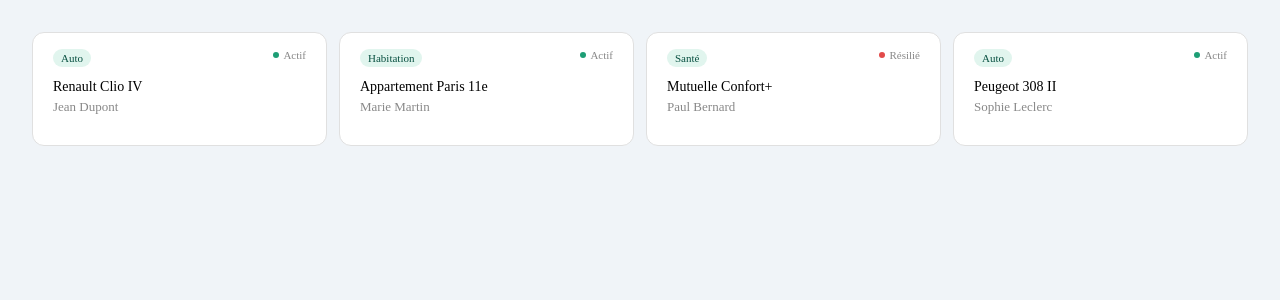
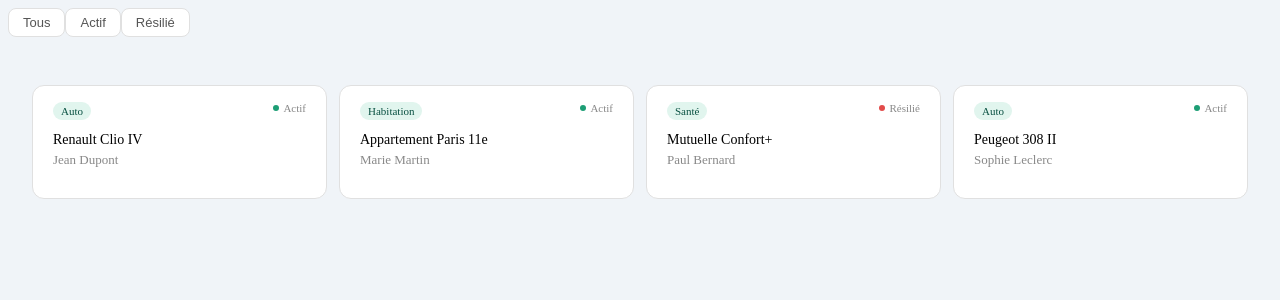
Before and after one commit to FaresCherif/vue_assurance, a Vue app: page / in a window 1280 px wide. Shown: the top 300 px of the page. Built offline with nearby package versions, Linux system fonts and the light colour scheme.

Commit message:
add simple filter statut

```diff
--- a/src/assets/home.css
+++ b/src/assets/home.css
@@ -4,3 +4,22 @@
   gap: 12px;
   padding: 1.5rem;
 }
+
+.btn-filter {
+    display: inline-flex;
+    align-items: center;
+    gap: 6px;
+    font-size: 13px;
+    padding: 6px 14px;
+    border: 0.5px solid #e0e0e0;
+    border-radius: 8px;
+    background: #fff;
+    color: #555;
+    cursor: pointer;
+    margin-bottom: 1.5rem;
+}
+
+.btn-filter:hover {
+    background: #f5f5f5;
+    color: #222;
+}
--- a/src/views/HomeView.vue
+++ b/src/views/HomeView.vue
@@ -1,14 +1,36 @@
 <script setup>
+import { ref,computed } from 'vue';
 import ContractCard from '../components/ContractCard.vue';
 import contratsData from '../data/contrats.json'
 import '../assets/home.css'
+
+const filtreStatut = ref('Tous')
+
+const contratsFiltres = computed(() =>
+
+    filtreStatut.value === 'Tous'
+    ? contratsData
+    : contratsData.filter(c => c.statut == filtreStatut.value)
+
+)
+
 </script>
 
 <template>
 
+    <div class="filters">
+        <button
+            v-for="statut in ['Tous','Actif','Résilié']"
+            :key="statut"
+            class="btn-filter"
+            @click="filtreStatut=statut"
+        >
+            {{ statut }}
+        </button>
+    </div>
     <div class="grid">
         <ContractCard
-            v-for="contratData in contratsData"
+            v-for="contratData in contratsFiltres"
             :infos="contratData"
         />
    </div>
```
